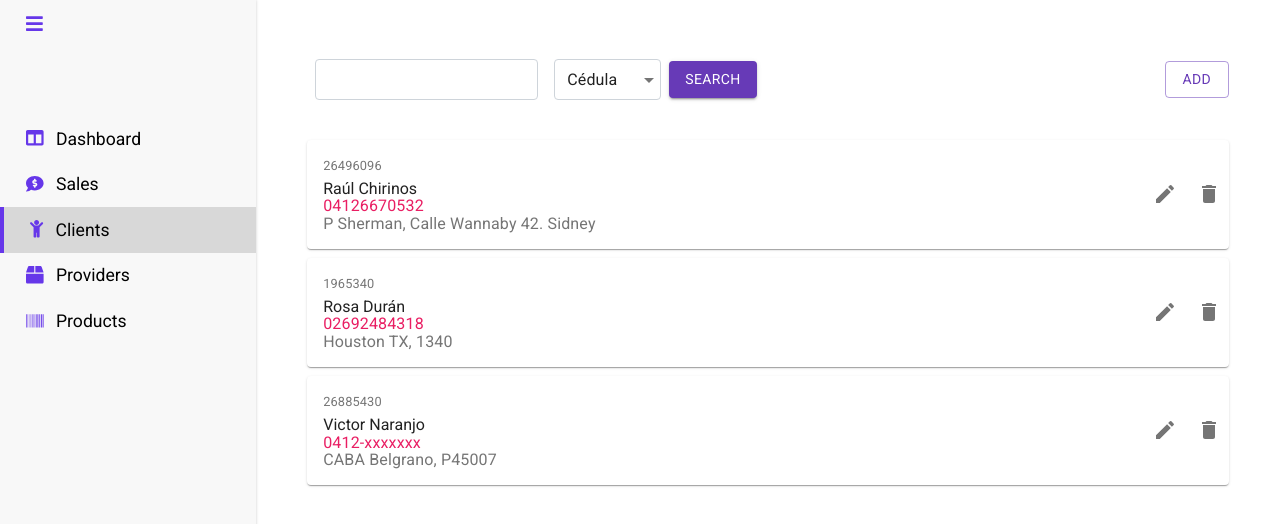
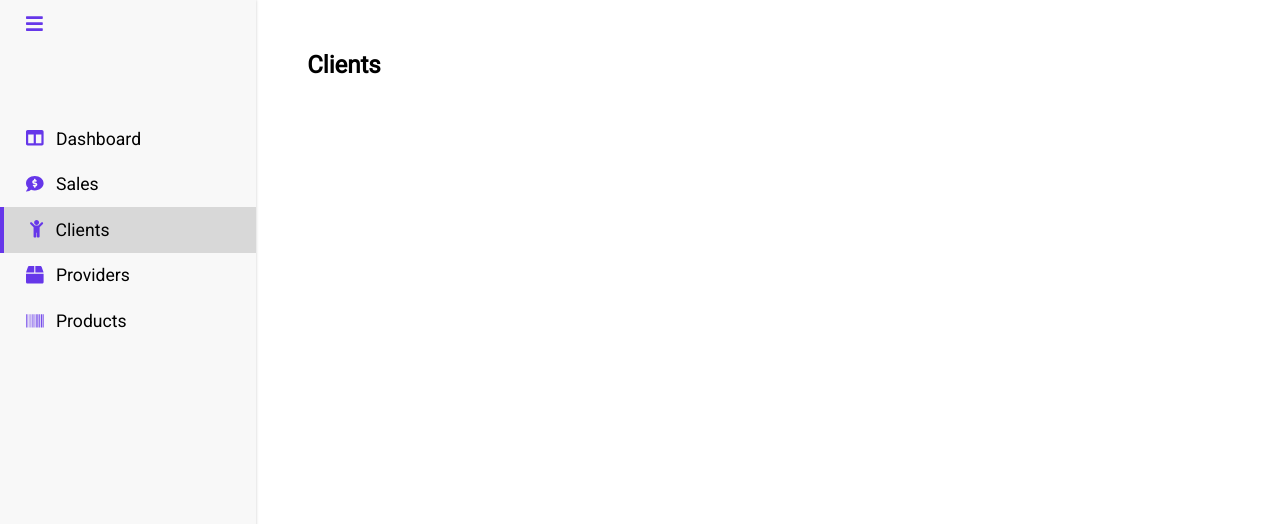
Before and after one commit to VENF/Inventory-system, a React (Create React App) app in the folder client/: page /clients in a window 1280 px wide. Shown: the top 524 px of the page. Built offline with nearby package versions, Linux system fonts and the light colour scheme.

Commit message:
Delete current Clients page and create a blank page

```diff
--- a/client/src/pages/Clients/Clients.js
+++ b/client/src/pages/Clients/Clients.js
@@ -1,58 +1,9 @@
-import React, { Fragment, useState } from 'react';
-import Button from '@material-ui/core/Button';
-
-import NewClientForm from '../../components/NewClientForm';
-import ClientCard from '../../components/ClientCard';
-import SearchBar from '../../components/SearchBar/SearchBar';
-import clientList, { addClient } from './clientList';
-import './Clients.scss';
-
-const nuClient = {
-  cedula: '26885431',
-  nombre: 'Lula',
-  apellido: 'Naranjo',
-  direccion: 'Mi corazoncito',
-  telefono: '0412-xxxxxxx'
-};
+import React from 'react';
 
 export default function NewClient() {
-  const [clients, setClients] = useState([...clientList]);
-
-  const addNewClient = () => {
-    setClients([...clients, nuClient]);
-  };
-
   return (
-    <Fragment>
-      {/* <p>There is no clients yet...</p> */}
-      <div className="action-bar">
-        <SearchBar />
-        <Button
-          className="action-bar_btn"
-          onClick={addNewClient}
-          variant="outlined"
-          color="primary"
-        >
-          Add
-        </Button>
-      </div>
-      <div className="client-list">
-        {clientList &&
-          clients.map((client) => {
-            return (
-              <ClientCard
-                cedula={client.cedula}
-                nombre={client.nombre}
-                apellido={client.apellido}
-                direccion={client.direccion}
-                telefono={client.telefono}
-              />
-            );
-          })}
-      </div>
-      {/* <Button variant="contained" color="primary">
-        New Client
-      </Button> */}
-    </Fragment>
+    <>
+      <h1>Clients</h1>
+    </>
   );
 }
--- a/client/src/pages/Clients/Clients.scss
+++ /dev/null
@@ -1,23 +0,0 @@
-.client-list {
-  margin-top: 2rem;
-}
-
-.action-bar {
-  display: flex;
-  flex-direction: row;
-  flex-wrap: nowrap;
-  justify-content: space-between;
-  align-items: center;
-}
-
-@media only screen and (max-width: 700px) {
-  .action-bar {
-    flex-direction: column;
-    align-items: flex-start;
-  }
-
-  .action-bar_btn {
-    width: 100%;
-    margin-top: 0.8rem !important;
-  }
-}
```
